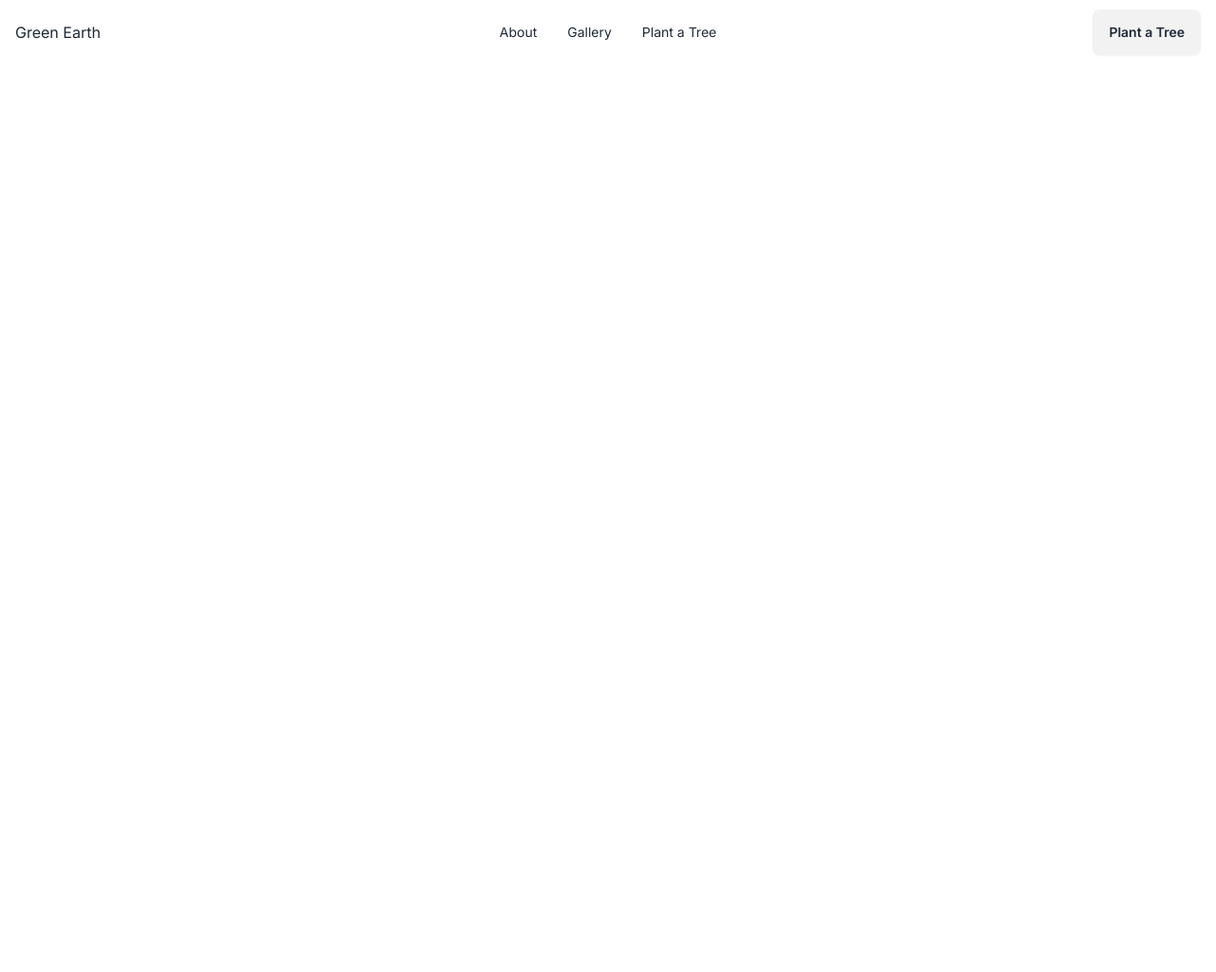
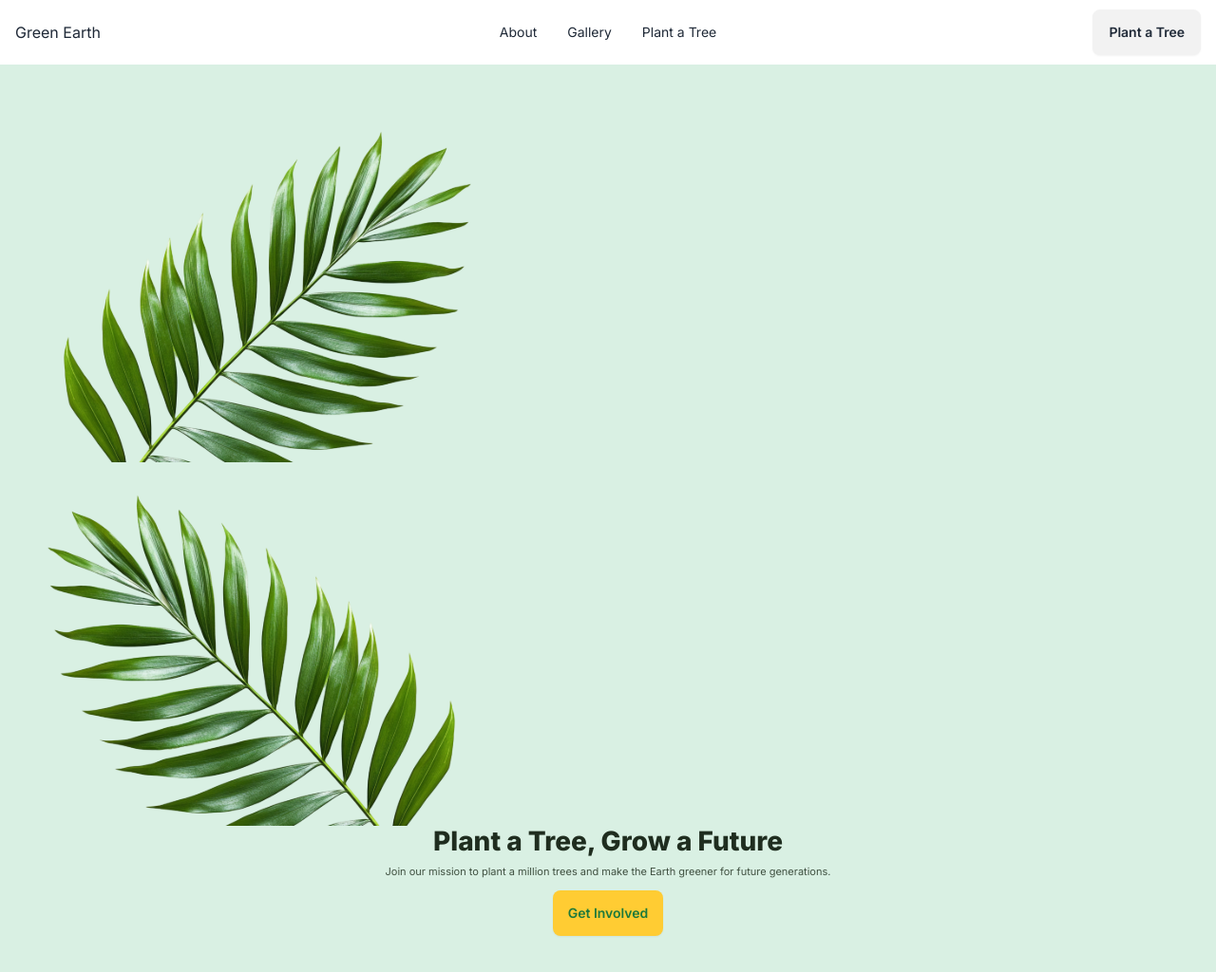
Before and after one commit to khnazmul007/Green_earth_Project, a plain HTML site: page index.html in a window 1280 px wide. Shown: the whole page at 95% size. Before the commit the page ends 800 px from the top, so only its background shows below. Drawn offline with nearby package versions, Linux system fonts and the light colour scheme.

Commit message:
added the banner section

```diff
--- a/index.html
+++ b/index.html
@@ -41,3 +41,16 @@
 			</div>
 		</div>
 	</header>
+
+    <!-- Banner -->
+	<section id="banner" class="mint-banner relative overflow-hidden">
+		<!-- Decorative leaves -->
+		<img src="assets/hero-leaf1.png" alt="leaf" class="leaf-left select-none pointer-events-none"/>
+		<img src="assets/hero-leaf2.png" alt="leaf" class="leaf-right select-none pointer-events-none"/>
+
+		<div class="container mx-auto px-4 text-center">
+			<h1 class="banner-title">Plant a Tree, Grow a Future</h1>
+			<p class="banner-sub">Join our mission to plant a million trees and make the Earth greener for future generations.</p>
+			<a href="#shop" class="btn banner-cta">Get Involved</a>
+		</div>
+	</section>
--- a/styles.css
+++ b/styles.css
@@ -7,3 +7,10 @@
 
 /* Global white canvas */
 html, body { background: #ffffff; }
+
+/* Mint banner matching screenshot */
+.mint-banner { background: var(--mint); padding: 36px 0 44px; }
+.mint-banner .container { position: relative; z-index: 1; }
+.banner-title { color: #1f2d1f; font-weight: 800; font-size: 28px; line-height: 1.2; margin-bottom: 6px; }
+.banner-sub { color: #2f3f2f; font-size: 11px; line-height: 1.5; max-width: 560px; margin: 0 auto 12px; opacity: 0.9; }
+.banner-cta { background: #ffcc33 !important; color: #1f7a3b !important; border: none !important; border-radius: 9999px; height: 28px; min-height: 28px; line-height: 1; padding: 0 14px; font-size: 10px; }
```
